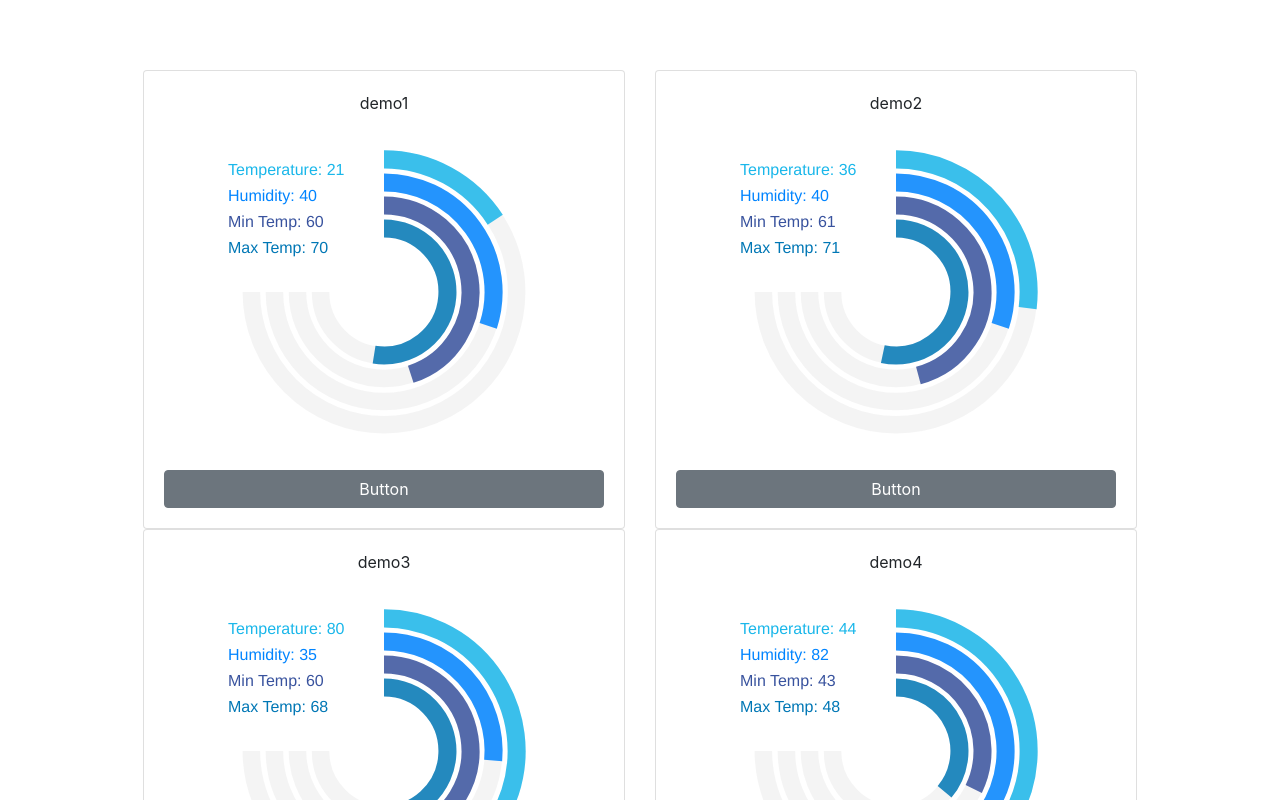
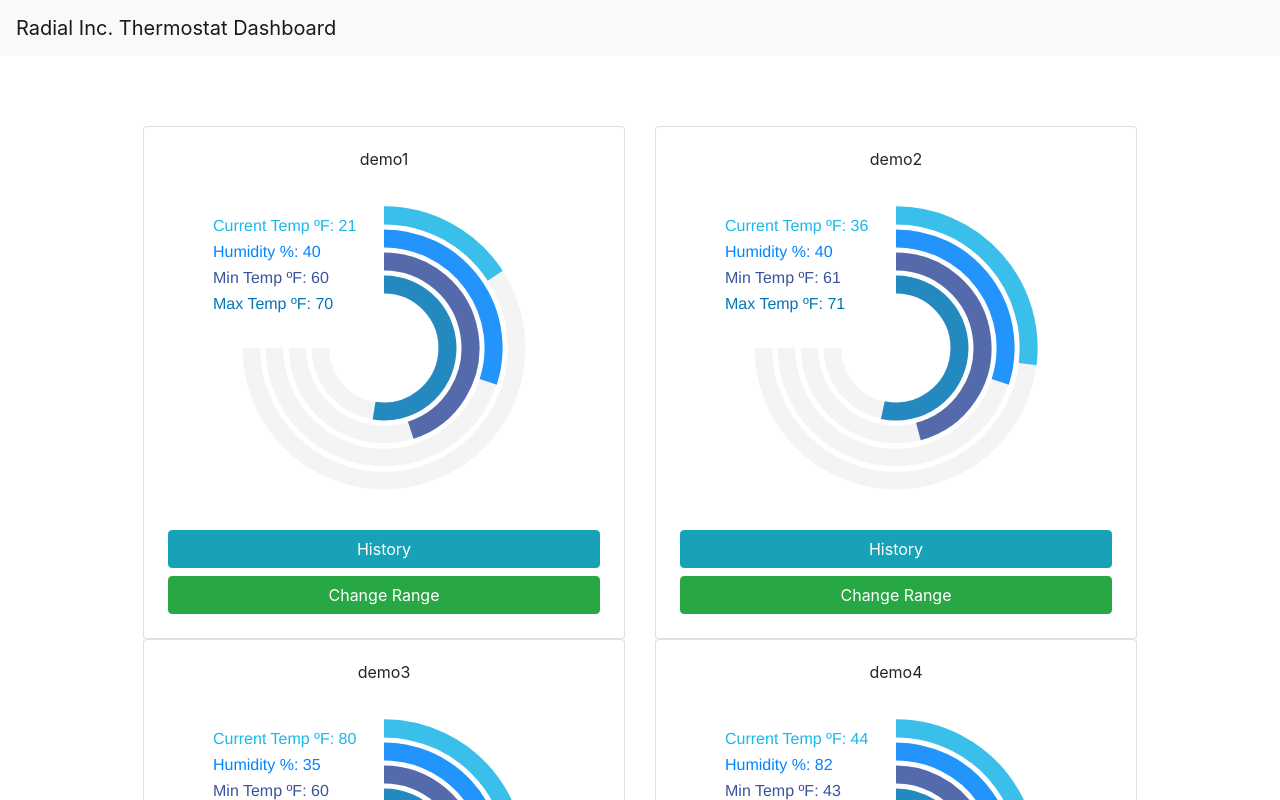
Before and after one commit to antoinecatt/ansync-dashboard-project, a React (Create React App) app: page / in a window 1280 px wide. Shown: the top 800 px of the page. Built offline with nearby package versions, Linux system fonts and the light colour scheme.

Commit message:
added working event state handlers for min and max temp

```diff
--- a/src/App.css
+++ b/src/App.css
@@ -8,3 +8,7 @@
 .container li {
   list-style: none;
 }
+
+.btn {
+  margin: .25rem;
+}
--- a/src/App.js
+++ b/src/App.js
@@ -1,12 +1,17 @@
 import React, { Component } from 'react';
 import './App.css';
 import TempCardList from './components/TempCardList';
+import NavBar from './components/NavBar';
 import { temps } from './temps';
+import { Container } from 'reactstrap';
 class App extends Component {
   render() {
     return (
-      <div className="container">
-        <TempCardList temps={temps} />
+      <div>
+        <NavBar />
+        <Container>
+          <TempCardList temps={temps} />
+        </Container>
       </div>
     );
   }
--- a/src/components/LineChart.js
+++ b/src/components/LineChart.js
@@ -1,5 +1,6 @@
 import React, { Component } from 'react';
 import Chart from 'react-apexcharts';
+import { history } from '../history';
 class LineChart extends Component {
   state = {
     options: {
@@ -17,16 +18,16 @@ class LineChart extends Component {
       },
       xaxis: {
         categories: [
-          'Living Room',
-          'Office',
-          'Bedroom 1',
-          'Bedroom 2',
-          'Bedroom 3',
-          'Studio',
-          'Kitchen',
-          'Family Room',
-          'Dining Area',
-          'Play Room'
+          '6am',
+          '7am',
+          '8am',
+          '9am',
+          '10am',
+          '11am',
+          '12pm',
+          '1pm',
+          '2pm',
+          '3pm'
         ]
       },
       fill: {
@@ -37,7 +38,7 @@ class LineChart extends Component {
       },
 
       title: {
-        text: 'Temperature By Room',
+        text: 'Temperature History',
         align: 'center',
         margin: 20,
         offsetY: 20,
@@ -49,7 +50,12 @@ class LineChart extends Component {
     series: [
       {
         name: 'Temperature',
-        data: [65,72,82,90,85,80,70,64,53,51]
+        data: [
+          ...history.map((val, i) => {
+            console.log(val)
+            return val[i];
+          })
+        ]
       }
     ]
   };
--- /dev/null
+++ b/src/components/NavBar.js
@@ -0,0 +1,11 @@
+import React from 'react';
+import { Navbar, NavbarBrand } from 'reactstrap';
+const NavBar = () => {
+  return (
+    <Navbar color="light" light expand="md">
+      <NavbarBrand href="/">Radial Inc. Thermostat Dashboard</NavbarBrand>
+    </Navbar>
+  );
+};
+
+export default NavBar;
--- a/src/components/TempCard.js
+++ b/src/components/TempCard.js
@@ -3,25 +3,25 @@ import Chart from 'react-apexcharts';
 import LineChart from './LineChart';
 import {
   Card,
-  CardImg,
-  CardText,
-  CardBody,
   CardTitle,
-  CardSubtitle,
   Button,
-  Row,
   Col,
   Modal,
   ModalHeader,
   ModalBody,
-  ModalFooter
+  Form,
+  FormGroup,
+  Label,
+  Input
 } from 'reactstrap';
 // ADD FUNCTIONALITY TO CARD TO CHANGE RANGEMAX AND RANGEMIN
 // SHOW HISTORY BY ADDING MODAL
 // ADD FUNCTIONALITY TO CARD TO CHANGE TEMPERATURE AND UPDATE IN LINE GRAPH
 class Temperature extends Component {
   state = {
-    modal: false,
+    historyModal: false,
+    formModal: false,
+    dropdownOpen: false,
     options: {
       plotOptions: {
         radialBar: {
@@ -45,13 +45,13 @@ class Temperature extends Component {
         }
       },
       colors: ['#1ab7ea', '#0084ff', '#39539E', '#0077B5'],
-      labels: ['Temperature', 'Humidity', 'Min Temp', 'Max Temp'],
+      labels: ['Current Temp ºF', 'Humidity %', 'Min Temp ºF', 'Max Temp ºF'],
       legend: {
         show: true,
         floating: true,
         fontSize: '16px',
         position: 'left',
-        offsetX: 30,
+        offsetX: 15,
         offsetY: 10,
         labels: {
           useSeriesColors: true
@@ -85,12 +85,42 @@ class Temperature extends Component {
     ]
   };
 
-  toggle = () => {
+  toggleHistory = () => {
     this.setState(prevState => ({
-      modal: !prevState.modal
+      historyModal: !prevState.historyModal
     }));
   };
 
+  toggleForm = () => {
+    this.setState(prevState => ({
+      formModal: !prevState.formModal
+    }));
+  };
+
+  handleMinTempChange = e => {
+    let newSeries = [
+      this.props.temperature,
+      this.props.hum,
+      e.target.value,
+      this.props.rangemax
+    ];
+    this.setState({ series: newSeries });
+  };
+
+  handleMaxTempChange = e => {
+    let newSeries = [
+      this.props.temperature,
+      this.props.hum,
+      e.target.value,
+      this.props.rangemax
+    ];
+    this.setState({ series: newSeries });
+  };
+
+  handleSubmit = e => {
+    e.preventDefault();
+    console.log('Form was submitted');
+  };
   render() {
     return (
       <Col sm="6">
@@ -103,15 +133,56 @@ class Temperature extends Component {
             height="350"
           />
 
-          <Button onClick={this.toggle}>Button</Button>
+          <Button className="btn" color="info" onClick={this.toggleHistory}>
+            History
+          </Button>
           <Modal
-            isOpen={this.state.modal}
-            toggle={this.toggle}
+            isOpen={this.state.historyModal}
+            toggle={this.toggleHistory}
             className={this.props.className}
           >
-            <ModalHeader toggle={this.toggle}>History</ModalHeader>
+            <ModalHeader toggle={this.toggleHistory}>History</ModalHeader>
             <ModalBody>
-              <LineChart />
+              <LineChart series={this.props.series} />
+            </ModalBody>
+          </Modal>
+
+          <Button className="btn" color="success" onClick={this.toggleForm}>
+            Change Range
+          </Button>
+
+          <Modal
+            isOpen={this.state.formModal}
+            toggle={this.toggleForm}
+            className={this.props.className}
+          >
+            <ModalHeader toggle={this.toggleForm}>
+              Change Temperature Range
+            </ModalHeader>
+            <ModalBody>
+              <Form onSubmit={this.handleSubmit}>
+                <FormGroup>
+                  <Label for="minTemp">Minimum Temperature</Label>
+                  <Input
+                    onChange={this.handleMinTempChange}
+                    type="number"
+                    name="number"
+                    id="exampleNumber"
+                    placeholder="Min Temp"
+                  />
+                </FormGroup>
+                <FormGroup>
+                  <Label for="maxTemp">Max Temperature</Label>
+                  <Input
+                    onChange={this.handleMaxTempChange}
+                    type="number"
+                    name="number"
+                    id="exampleNumber"
+                    placeholder="Max Temp"
+                  />
+                </FormGroup>
+                <Button color="primary">Update Thermometer</Button>
+              </Form>
             </ModalBody>
           </Modal>
         </Card>
--- /dev/null
+++ b/src/history.js
@@ -0,0 +1,12 @@
+export const history = [
+  [63, 70, 37, 60, 32, 81, 85, 40, 22, 28],
+  [65, 66, 20, 47, 44, 39, 33, 79, 86, 99],
+  [36, 79, 35, 92, 20, 98, 38, 58, 66, 67],
+  [91, 99, 40, 65, 83, 43, 24, 64, 31, 61],
+  [34, 75, 56, 85, 67, 24, 84, 69, 31, 66],
+  [72, 39, 80, 21, 26, 85, 48, 61, 95, 83],
+  [57, 40, 77, 63, 44, 40, 82, 35, 75, 64],
+  [45, 27, 37, 26, 95, 68, 46, 38, 82, 71],
+  [41, 89, 94, 32, 60, 72, 50, 20, 49, 59],
+  [45, 27, 37, 26, 95, 68, 46, 38, 82, 71]
+];
```
